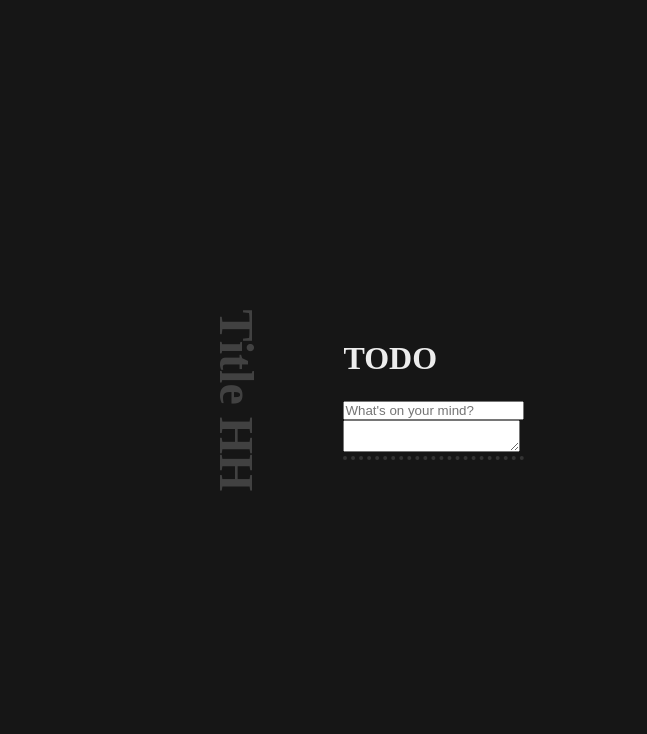
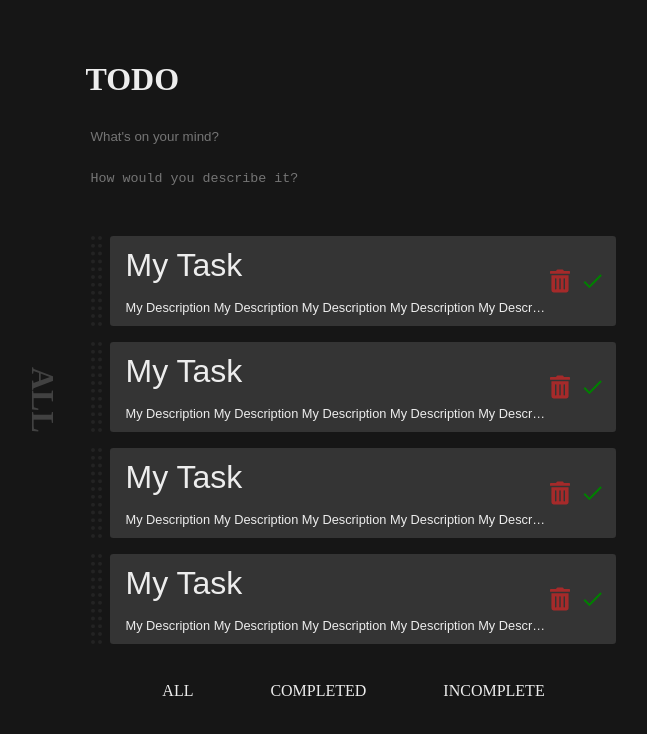
Before and after one commit to zharrane/Todo, a React (Vite) app: page / in a window 1280 px wide. Shown: the top 734 px of the page, without its empty margins (305-952 px from the left). Built offline with nearby package versions, Linux system fonts and the light colour scheme.

Commit message:
start on redux

```diff
--- a/package.json
+++ b/package.json
@@ -11,6 +11,7 @@
     "clsx": "^1.1.1",
     "react": "^17.0.2",
     "react-dom": "^17.0.2",
+    "react-icons": "^4.3.1",
     "react-redux": "^7.2.6",
     "react-router-dom": "^6.1.1"
   },
--- a/src/App.scss
+++ b/src/App.scss
@@ -1,35 +1,86 @@
 .main__section {
   align-items: center;
   display: flex;
-  gap: 1rem;
   margin: 6rem auto;
   padding: 3rem 0;
+}
+
+.main__side {
+  // transform: rotate(90deg);
+  writing-mode: vertical-rl;
+  text-orientation: mixed;
+  text-align: center;
+
+  h1 {
+    text-transform: uppercase;
+    font-size: 2rem;
+    opacity: 0.2;
+    color: var(--text-primary);
+  }
 }
 
 .main__header {
   width: 100%;
   display: flex;
+  max-width: 600px;
+  margin: 0 auto;
+  padding: 0 1.5rem;
   flex-direction: column;
   gap: 1.5rem;
   h1 {
     color: var(--text-primary);
   }
+
+  .inputs {
+    display: flex;
+    flex-direction: column;
+    gap: 1rem;
+    width: 100%;
+
+    .input {
+      padding: 5px;
+
+      border-radius: var(--border-radius);
+      &:hover {
+        background-color: var(--secondary);
+      }
+    }
+
+    .input__field,
+    .text__area {
+      outline: none;
+      width: 100%;
+
+      color: var(--text-primary);
+      border: none;
+      background-color: transparent;
+      appearance: none;
+    }
+    .text__area {
+      display: block;
+      resize: none;
+      width: 100%;
+      overflow: hidden;
+    }
+  }
 }
 
 .main__body {
+  display: flex;
+  flex-direction: column;
+  padding: 6px;
+  gap: 1rem;
+  margin: 1rem;
   .separator {
     border-bottom: 4px dotted var(--text-secondary);
   }
-}
-
-.main__filter {
-  transform: rotate(90deg);
-  width: 100%;
-  text-align: center;
-
-  h1 {
-    font-size: 3rem;
-    opacity: 0.2;
-    color: var(--text-primary);
+  .main__list {
+    display: flex;
+    flex-direction: column;
+    padding: 0.5rem;
+    gap: 1rem;
+    width: 100%;
+    height: 420px;
+    overflow-y: auto;
   }
 }
--- /dev/null
+++ b/src/components/Filter/filter.scss
@@ -0,0 +1,17 @@
+.filter__list {
+  display: flex;
+  justify-content: space-evenly;
+  padding: 10px;
+  list-style-type: none;
+  text-transform: uppercase;
+
+  .filter__item {
+    cursor: pointer;
+    border-radius: var(--border-radius);
+    padding: 0.5rem;
+    color: var(--text-primary);
+    &:hover {
+      background-color: var(--secondary);
+    }
+  }
+}
--- /dev/null
+++ b/src/components/Filter/index.tsx
@@ -0,0 +1,38 @@
+import "./filter.scss"
+
+const filterArray = [
+  {
+    id: 1,
+    title: "All",
+  },
+  {
+    id: 2,
+    title: "Completed",
+  },
+  {
+    id: 3,
+    title: "Incomplete",
+  },
+]
+
+const Filter: React.FC<{ setFilter: (title: string) => void }> = ({
+  setFilter,
+}) => {
+  return (
+    <ul className="filter__list">
+      {filterArray.map((filter) => (
+        <li
+          key={filter.id}
+          className="filter__item"
+          onClick={() => {
+            setFilter(filter.title)
+          }}
+        >
+          {filter.title}
+        </li>
+      ))}
+    </ul>
+  )
+}
+
+export default Filter
--- a/src/components/InputField/index.tsx
+++ b/src/components/InputField/index.tsx
@@ -1,4 +1,3 @@
-import "./inputField.scss"
 import clsx from "clsx"
 
 interface InputFieldProps extends React.ComponentPropsWithoutRef<"input"> {
@@ -21,7 +20,7 @@ const InputField: React.FC<InputFieldProps> = ({
     <>
       <input
         type="text"
-        className={clsx("", className)}
+        className={clsx("input__field", className)}
         placeholder={placeholder}
         value={value}
         onChange={onChange}
--- /dev/null
+++ b/src/components/Todo/index.tsx
@@ -0,0 +1,57 @@
+import { useState } from "react"
+import "./todo.scss"
+import { FaTrashAlt as Delete } from "react-icons/fa"
+import { MdOutlineDone as Done } from "react-icons/md"
+const Todo = ({ id }: any) => {
+  const [done, setDone] = useState<boolean>(false)
+  const [title, setTitle] = useState<string>("My Task")
+  const [oldTitle, setOldTitle] = useState<string>("My Task")
+  const [description, setDescription] = useState<string>(
+    "My Description My Description My Description My Description My Description My Description My Description My Description My Description My Description My Description My Description My Description My Description My Description My Description My Description My Description My Description"
+  )
+
+  const handleOnBlur = () => {
+    if (title.trim() === "") {
+      setTitle(oldTitle)
+    } else {
+      setOldTitle(title)
+    }
+    console.log("blur")
+    //Save changes
+  }
+  return (
+    <div className="todo__card">
+      <div className="todo__drag" />
+
+      <div className="todo__main">
+        <div className="todo__inputs" onBlur={handleOnBlur}>
+          <input
+            placeholder="Should never be empty"
+            value={title}
+            className={`todo__title ${done ? "todo__done" : ""}`}
+            onChange={(e) => setTitle(e.target.value)}
+          />
+          <input
+            title={description}
+            className={`todo__desc ${done ? "todo__done" : ""}`}
+            placeholder="Missing description"
+            value={description}
+            onChange={(e) => setDescription(e.target.value)}
+          />
+        </div>
+        <div className="todo__icons">
+          <button onClick={() => console.log()}>
+            <Delete className="todo__delete" />
+          </button>
+          {!done && (
+            <button onClick={() => console.log()}>
+              <Done className="todo__done" />
+            </button>
+          )}
+        </div>
+      </div>
+    </div>
+  )
+}
+
+export default Todo
--- /dev/null
+++ b/src/components/Todo/todo.scss
@@ -0,0 +1,102 @@
+.todo__card {
+  width: 100%;
+  max-width: max-content;
+  margin: 0 auto;
+  display: flex;
+  gap: 8px;
+  height: max-content;
+}
+
+.todo__drag {
+  cursor: grab;
+  width: 0.7rem;
+  align-self: center;
+  height: 90px;
+  border-right: 4px dotted #232323;
+  border-left: 4px dotted #232323;
+  &:active {
+    cursor: grabbing;
+  }
+}
+
+.todo__main {
+  position: relative;
+  display: flex;
+  align-items: center;
+  width: 100%;
+  padding: 10px 5px 10px 15px;
+  background-color: var(--text-secondary);
+  border-radius: var(--border-radius);
+  input {
+    outline: none;
+    width: 100%;
+    color: var(--text-primary);
+    border: none;
+    background-color: transparent;
+    appearance: none;
+  }
+  .todo__done {
+    text-decoration: line-through;
+  }
+  .todo__title {
+    font-size: 2rem;
+    font-weight: 500;
+  }
+  .todo__desc {
+    display: block;
+    resize: none;
+    width: 100%;
+    font-size: 0.8rem;
+    /**For FF text area*/
+    white-space: pre;
+    overflow: hidden;
+    text-overflow: ellipsis;
+  }
+}
+
+.todo__inputs {
+  display: flex;
+  gap: 16px;
+  flex-direction: column;
+}
+
+.todo__icons {
+  text-align: center;
+  display: flex;
+
+  button {
+    display: flex;
+    align-items: center;
+    justify-content: center;
+    background-color: transparent;
+    border: none;
+    padding: 5px;
+    border-radius: 50%;
+    // &:hover {
+    //   background-color: transparent;
+    //   box-shadow: 0 0 2px 0.5px #343034 inset;
+    // }
+  }
+  .todo__delete,
+  .todo__done {
+    height: 30px;
+    width: 25px;
+    color: green;
+    cursor: pointer;
+    transition: var(--duration) all ease-in-out;
+
+    &:active {
+      transform: scale(0.9);
+    }
+  }
+  .todo__delete {
+    width: 20px;
+    color: brown;
+    &:hover {
+      transform: scale(1.2);
+    }
+    &:active {
+      transform: scale(0.9);
+    }
+  }
+}
--- a/src/index.scss
+++ b/src/index.scss
@@ -1,5 +1,6 @@
 :root {
   --duration: 0.3s;
+  --border-radius: 0.2rem;
   --primary: #161616;
   --secondary: #232323;
   --text-primary: #ededed;
@@ -13,6 +14,10 @@
   box-sizing: border-box;
 }
 
+*::selection {
+  background-color: #ff9a9e;
+  color: black;
+}
 h1,
 h2,
 h3,
@@ -32,3 +37,21 @@ p {
   align-items: center;
   overflow: hidden;
 }
+
+::-webkit-scrollbar {
+  cursor: pointer;
+  width: 7px;
+}
+::-webkit-scrollbar-track {
+  cursor: pointer;
+  background-color: var(--primary);
+}
+::-webkit-scrollbar-thumb {
+  cursor: pointer;
+  background-color: var(--secondary);
+  border-radius: 6px;
+}
+::-webkit-scrollbar-thumb:hover {
+  cursor: pointer;
+  background-color: var(--text-secondary);
+}
--- a/src/main.tsx
+++ b/src/main.tsx
@@ -6,9 +6,11 @@ import { BrowserRouter } from "react-router-dom"
 
 ReactDOM.render(
   <React.StrictMode>
-    <BrowserRouter>
-      <App />
-    </BrowserRouter>
+    <>
+      <BrowserRouter>
+        <App />
+      </BrowserRouter>
+    </>
   </React.StrictMode>,
   document.getElementById("root")
 )
--- a/src/pages/Home.tsx
+++ b/src/pages/Home.tsx
@@ -1,26 +1,30 @@
 import { useState, useRef } from "react"
+import Filter from "../components/Filter"
 import InputField from "../components/InputField"
+import Todo from "../components/Todo"
 
 const Home = () => {
   const [title, setTitle] = useState<string>("")
   const [description, setDescription] = useState<string>("")
+  const [filter, setFilter] = useState<string>("all")
   const textArea = useRef<HTMLTextAreaElement>(null)
 
   const handleKeyUp = (params: "input" | "textarea") => (e: any) => {
-    if (params === "input") {
-      if (
-        (e.code === "NumpadEnter" || e.code === "Enter") &&
-        e.target.value.trim() !== ""
-      )
+    if (
+      (e.code === "NumpadEnter" || e.code === "Enter") &&
+      title.trim() !== ""
+    ) {
+      if (params === "input") {
         textArea.current?.focus()
-    } else {
+      } else {
+      }
     }
   }
 
   return (
     <main className="main__section">
-      <div className="main__filter">
-        <h1> Title HH</h1>
+      <div className="main__side">
+        <h1> {filter}</h1>
       </div>
       <div>
         <div className="main__header">
@@ -38,17 +42,28 @@ const Home = () => {
               <textarea
                 rows={2}
                 ref={textArea}
+                placeholder="How would you describe it?"
                 value={description}
                 className="text__area"
+                onChange={(e) => setDescription(e.target.value)}
                 onKeyUp={handleKeyUp("textarea")}
               />
             </div>
           </div>
         </div>
         <div className="main__body">
-          <div className="separator" />
-          <div className="main__list"></div>
-          <div className="main__filter"></div>
+          {/* <div className="separator" /> */}
+          <div className="main__list">
+            <Todo />
+            <Todo />
+            <Todo />
+            <Todo />
+            <Todo />
+            <Todo />
+          </div>
+          <div className="main__filter">
+            <Filter setFilter={setFilter} />
+          </div>
         </div>
       </div>
     </main>
```
Also changed, not shown: src/features/todo-slice.ts (added, +17 -0 lines), src/components/InputField/inputField.scss (deleted), 1 other file (tests, documents, lock files or other folders).
